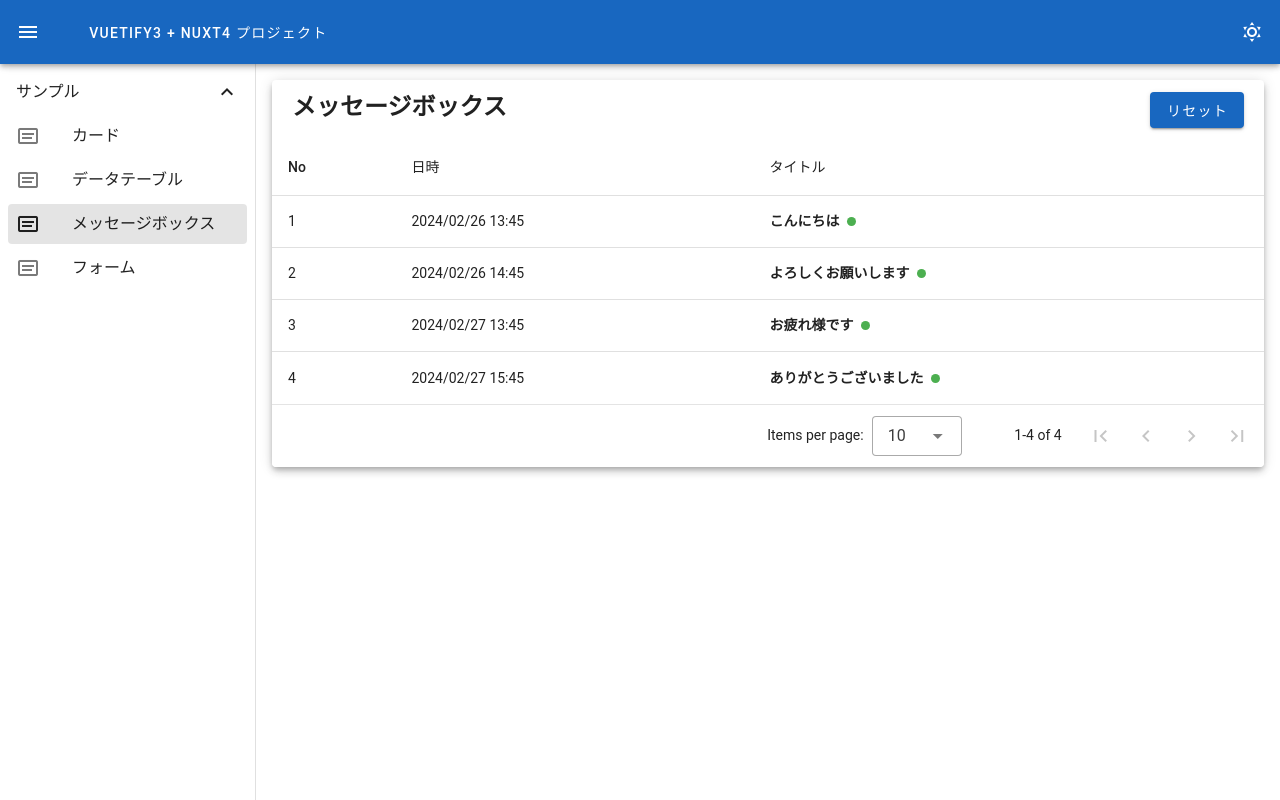
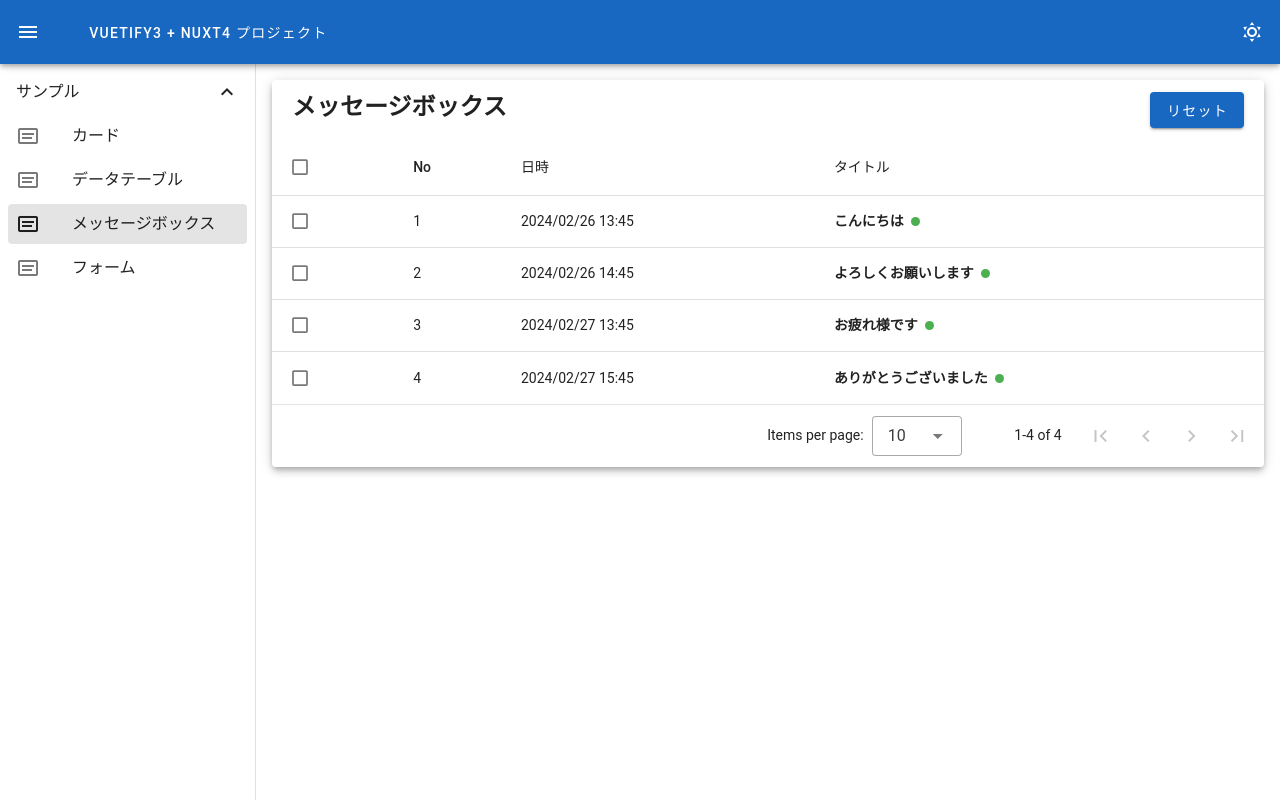
Before and after one commit to 50516004/vuetify-nuxt, a Nuxt app: page /sample/MessageBox in a window 1280 px wide. Built offline with nearby package versions, Linux system fonts and the light colour scheme.

Commit message:
メッセージボックス変更

```diff
--- a/app/pages/sample/MessageBox.vue
+++ b/app/pages/sample/MessageBox.vue
@@ -2,6 +2,7 @@
   useHead({ title: "データテーブル" });
 
   const headers = [
+    {},
     { title: "No", key: "id", sortable: false },
     { title: "日時", key: "date" },
     { title: "タイトル", key: "title" },
@@ -44,8 +45,10 @@
 
   function handleClick(e: any, row: Row) {
     const msg = messages.value[row.index];
-    if (msg) msg.isRead = true;
+    if (msg) msg.isRead = !msg.isRead;
   }
+
+  const selected = ref([]);
 </script>
 
 <template>
@@ -63,8 +66,11 @@
       <v-data-table
         :headers="headers"
         :items="messages"
-        item-value="name"
         @click:row="handleClick"
+        item-value="id"
+        item-selectable="selectable"
+        show-select
+        v-model="selected"
         hover
       >
         <template #item.title="{ item }">
```
